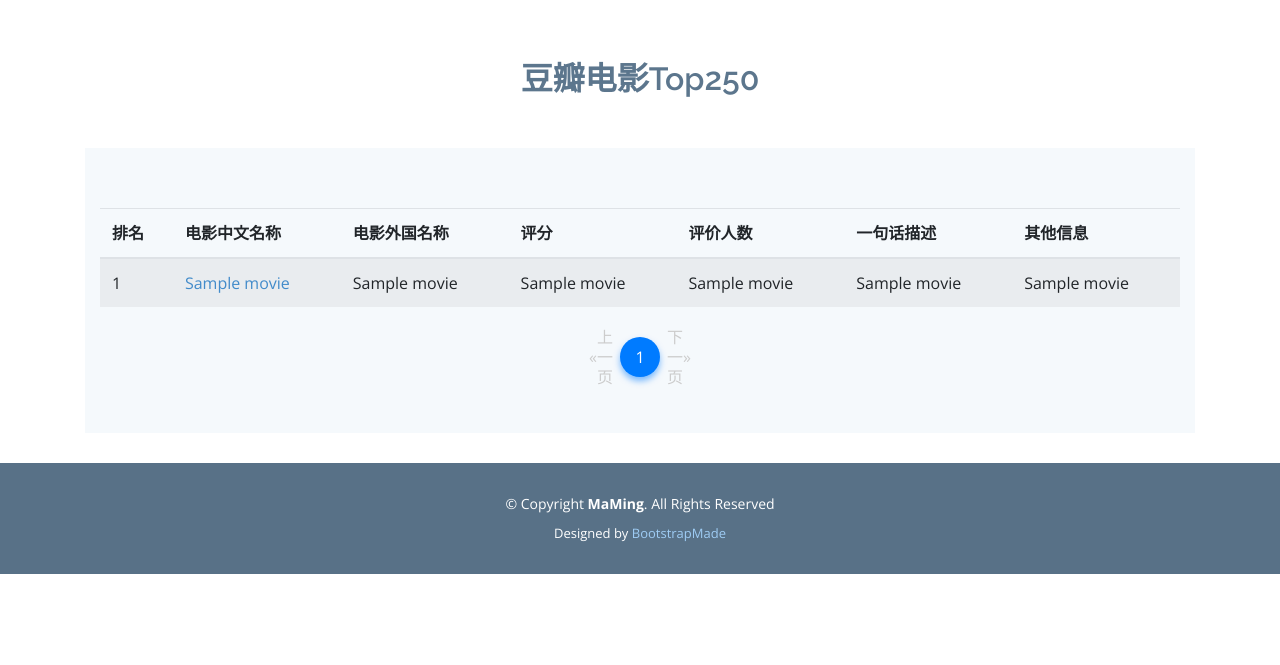
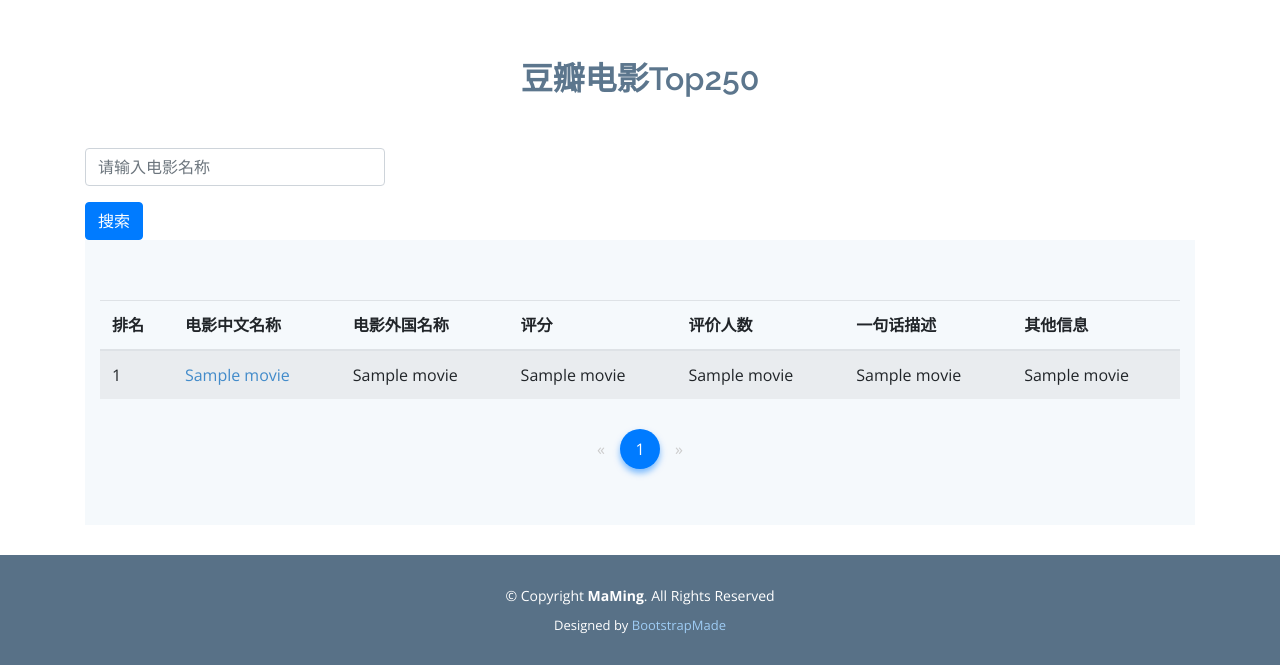
Before and after one commit to FanZDStar/ChartCloudRepo, a Flask app: template templates/movie.html in a window 1280 px wide. Shown: the part 113-778 px from the top of the page. Run offline with Flask 3, Linux system fonts and the light colour scheme; the template is opened without the code that fills it: most values are stand-ins (such as "Sample title", 1, 10 or a date in 2020); some libraries are stand-ins or nearby versions.

Commit message:
Shortened the width of the search input field and improved the pagination navigation on the movie page for a more compact and user-friendly layout
优化了电影页面的布局和分页功能。搜索框的宽度得到了调整，变得更加紧凑，避免了过长的显示影响页面整洁。分页部分进行了改进，将页码导航改为“上一页”和“下一页”按钮，避免了大量数字页码的展示，提升了页面的简洁性和用户体验

```diff
--- a/app.py
+++ b/app.py
@@ -2,7 +2,7 @@
 Author: ourEDA MaMing
 Date: 2024-10-24 00:15:31
 LastEditors: ourEDA MaMing
-LastEditTime: 2024-11-29 21:21:50
+LastEditTime: 2024-12-01 12:27:10
 FilePath: \ChartCloudRepo\app.py
 Description: 李猴啊
 
@@ -66,17 +66,32 @@ def movie():
     # 获取当前页码，默认第1页
     page = int(request.args.get('page', 1))
     per_page = 10  # 每页显示的记录数
-    sql_count = 'SELECT COUNT(*) FROM movie250'
-    cur.execute(sql_count)
-    total_records = cur.fetchone()[0]  # 获取总记录数
+
+    # 获取搜索关键词，如果有的话
+    search_query = request.args.get('search', '')
+
+    # 获取记录总数，根据是否有搜索关键词来选择查询条件
+    if search_query:
+        sql_count = 'SELECT COUNT(*) FROM movie250 WHERE cname LIKE ?'
+        cur.execute(sql_count, ('%' + search_query + '%',))  # 使用中文名进行模糊匹配
+    else:
+        sql_count = 'SELECT COUNT(*) FROM movie250'
+        cur.execute(sql_count)
+
+    total_records = cur.fetchone()[0]  # 获取记录总数
 
     # 计算总页数
     total_pages = math.ceil(total_records / per_page)
 
-    # 获取当前页的数据
+    # 获取当前页的数据，根据是否有搜索关键词来选择查询条件
     offset = (page - 1) * per_page
-    sql = f'SELECT * FROM movie250 LIMIT {per_page} OFFSET {offset}'
-    data = cur.execute(sql)
+    if search_query:
+        sql = 'SELECT * FROM movie250 WHERE cname LIKE ? LIMIT ? OFFSET ?'
+        data = cur.execute(sql, ('%' + search_query + '%', per_page, offset))  # 使用中文名进行模糊匹配
+    else:
+        sql = 'SELECT * FROM movie250 LIMIT ? OFFSET ?'
+        data = cur.execute(sql, (per_page, offset))
+
     for item in data:
         data_list.append(item)
 
@@ -90,6 +105,7 @@ def movie():
         page=page,
         total_pages=total_pages
     )
+
 
 @app.route("/score")
 def score():
--- a/templates/movie.html
+++ b/templates/movie.html
@@ -69,7 +69,7 @@
       <nav class="nav-menu float-right d-none d-lg-block">
         <ul>
           <li><a href="/index">首页</a></li>
-          <li  class="active"><a href="/movie">电影</a></li>
+          <li class="active"><a href="/movie">电影</a></li>
           <li><a href="/score">数据处理</a></li>
           <li><a href="/team">团队</a></li>
           <li><a href="/WordCloudTool">词云小工具</a></li>
@@ -91,6 +91,14 @@
       <div class="section-title">
         <h2>豆瓣电影Top250</h2>
       </div>
+
+      <form method="GET" action="/movie">
+        <div class="form-group">
+          <input type="text" class="form-control" id="search" name="search" placeholder="请输入电影名称"
+            value="{{ request.args.get('search', '') }}" style="width: 300px;">
+        </div>
+        <button type="submit" class="btn btn-primary">搜索</button>
+      </form>
 
       <!-- ======= Counts Section ======= -->
       <section class="counts section-bg">
@@ -132,40 +140,51 @@
               {% if page > 1 %}
               <li class="page-item">
                 <a class="page-link" href="/movie?page={{ page - 1 }}" aria-label="Previous">
-                              <span aria-hidden="true">&laquo;</span> 上一页
+                  <span aria-hidden="true">&laquo;</span>
                 </a>
               </li>
               {% else %}
               <li class="page-item disabled">
                 <a class="page-link" href="#" aria-label="Previous">
-                              <span aria-hidden="true">&laquo;</span> 上一页
+                  <span aria-hidden="true">&laquo;</span>
                 </a>
               </li>
               {% endif %}
 
-                      <!-- 页码按钮 -->
-                      {% for p in range(1, total_pages + 1) %}
-                      <li class="page-item {% if p == page %}active{% endif %}">
+              <!-- 当前页和相邻页码 -->
+              {% if page > 2 %}
+              <li class="page-item"><a class="page-link" href="/movie?page=1">1</a></li>
+              <li class="page-item disabled"><span class="page-link">...</span></li>
+              {% endif %}
+
+              {% for p in range(page - 1, page + 2) %}
+              {% if p > 0 and p <= total_pages %} <li class="page-item {% if p == page %}active{% endif %}">
                 <a class="page-link" href="/movie?page={{ p }}">{{ p }}</a>
                 </li>
+                {% endif %}
                 {% endfor %}
 
+                {% if page < total_pages - 1 %} <li class="page-item disabled"><span class="page-link">...</span></li>
+                  <li class="page-item"><a class="page-link" href="/movie?page={{ total_pages }}">{{ total_pages }}</a>
+                  </li>
+                  {% endif %}
+
                   <!-- 下一页按钮 -->
-                      {% if page < total_pages %}
-                      <li class="page-item">
+                  {% if page < total_pages %} <li class="page-item">
                     <a class="page-link" href="/movie?page={{ page + 1 }}" aria-label="Next">
-                              下一页 <span aria-hidden="true">&raquo;</span>
+                      <span aria-hidden="true">&raquo;</span>
                     </a>
                     </li>
                     {% else %}
                     <li class="page-item disabled">
                       <a class="page-link" href="#" aria-label="Next">
-                              下一页 <span aria-hidden="true">&raquo;</span>
+                        <span aria-hidden="true">&raquo;</span>
                       </a>
                     </li>
                     {% endif %}
             </ul>
           </nav>
+
 
         </div>
       </section><!-- End Counts Section -->
--- a/templates/review.html
+++ b/templates/review.html
@@ -231,7 +231,7 @@
 
             <div class="reviews-section mt-5">
                 <div class="d-flex justify-content-between align-items-center mb-4">
-                    <h3>最新评论</h3>
+                    <h3>评论区</h3>
                     <div class="review-sorting">
                         <button id="sort-time" class="btn btn-sort active">≡最新</button>
                         <button id="sort-likes" class="btn btn-sort">≡最热</button>
```
Lines whose indentation alone changed are shown as unchanged.
